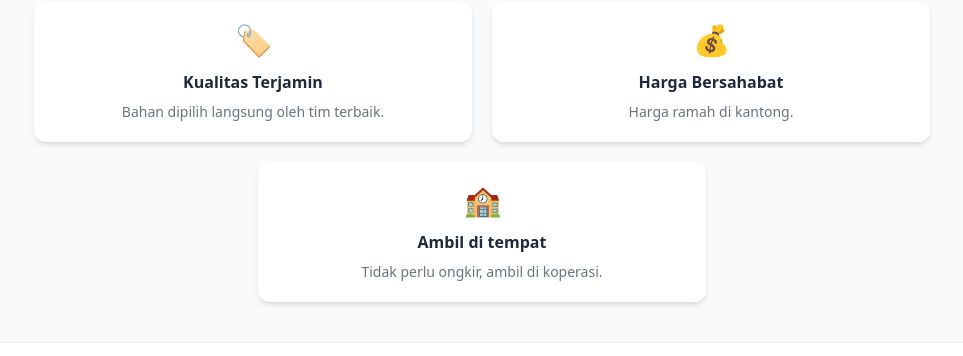
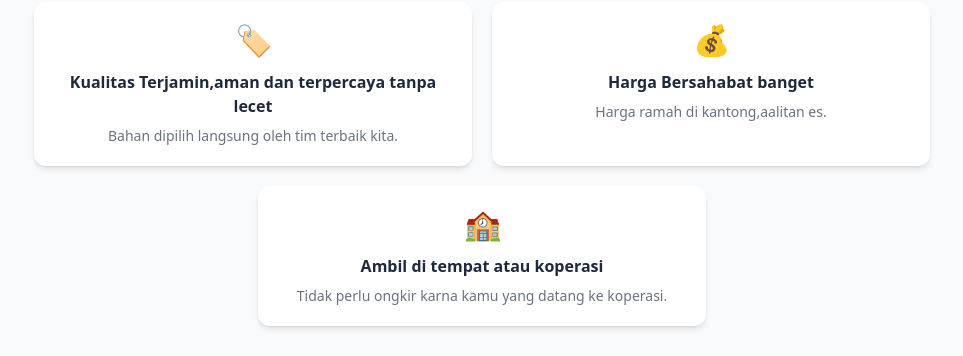
Before and after one commit to Fitrah-nursidik/websekolah-vercel-fitrahnursidik, a Vue app: page / in a window 1280 px wide. Shown: the part 832-1188 px from the top of the page, without its empty margins (158-1121 px from the left). Built offline with nearby package versions, Linux system fonts and the light colour scheme.

Commit message:
update perubahan

```diff
--- a/src/pages/AboutPage.vue
+++ b/src/pages/AboutPage.vue
@@ -38,7 +38,7 @@ const daftarTim = ref([
       </h1>
 
       <p class="mt-3 text-white">
-        Kenalan dengan tim kami 👋
+        kalian bisa kenalan dengan tim kami 👋
       </p>
     </section>
 
@@ -53,13 +53,13 @@ const daftarTim = ref([
           </h2>
 
           <p class="mb-4 leading-7 text-slate-600">
-            Platform onlineshop ini lahir dari inisiatif mandiri
+            Platform onlineshop ini lahir dari inisiatif mandiri seorang
             siswa SMK Yadika Soreang jurusan PPLG.
           </p>
 
           <p class="leading-7 text-slate-600">
             Fokus utama kami adalah memberikan kemudahan bagi
-            warga sekolah dalam memenuhi kebutuhan belajar sehari-hari.
+            warga sekolah dalam memenuhi kebutuhan belajar ngoding dan lain lain .
           </p>
 
         </div>
--- a/src/pages/ContactPage.vue
+++ b/src/pages/ContactPage.vue
@@ -1,19 +1,17 @@
 <template>
   <div class="font-sans text-gray-800">
-    <!-- Banner Header -->
+
     <div
       class="mb-10 bg-gradient-to-br from-indigo-600 to-red-500 px-5 py-10 text-center text-white"
     >
       <h1 class="m-0 text-3xl font-bold">
-        Hubungi Kami
+        Hubungi Kami apabila ada kendala dan lain lain
       </h1>
     </div>
 
-    <!-- Main Content Container -->
     <div
       class="mx-auto mb-12 flex max-w-5xl flex-col gap-8 px-5 md:flex-row md:gap-10"
     >
-      <!-- Bagian Kiri: Info Kontak -->
       <div class="flex-1">
         <h2 class="mb-6 text-2xl font-semibold">
           Info Kontak
@@ -47,7 +45,6 @@
         </div>
       </div>
 
-      <!-- Bagian Kanan: Formulir -->
       <div
         class="flex-1 rounded-2xl bg-gray-50 p-7 shadow-md"
       >
@@ -56,7 +53,6 @@
         </h3>
 
         <form @submit.prevent>
-          <!-- Nama -->
           <div class="mb-4">
             <label
               for="nama"
@@ -73,7 +69,6 @@
             />
           </div>
 
-          <!-- Email -->
           <div class="mb-4">
             <label
               for="email"
@@ -90,7 +85,6 @@
             />
           </div>
 
-          <!-- Pesan -->
           <div class="mb-4">
             <label
               for="pesan"
@@ -107,7 +101,6 @@
             ></textarea>
           </div>
 
-          <!-- Tombol -->
           <button
             type="button"
             class="cursor-pointer rounded-full border-0 bg-indigo-600 px-7 py-2.5 text-sm font-semibold text-white transition hover:bg-indigo-700"
--- a/src/pages/LandingPage.vue
+++ b/src/pages/LandingPage.vue
@@ -51,13 +51,13 @@
 
       <FeatureCard
         icon="🏷️"
-        title="Kualitas Terjamin"
-        description="Bahan dipilih langsung oleh tim terbaik."
+        title="Kualitas Terjamin,aman dan terpercaya tanpa lecet"
+        description="Bahan dipilih langsung oleh tim terbaik kita."
       />
       <FeatureCard
         icon="💰"
-        title="Harga Bersahabat"
-        description="Harga ramah di kantong."
+        title="Harga Bersahabat banget "
+        description="Harga ramah di kantong,aalitan es."
       />
 
     </div>
@@ -68,8 +68,8 @@
 
         <FeatureCard
           icon="🏫"
-          title="Ambil di tempat"
-          description="Tidak perlu ongkir, ambil di koperasi."
+          title="Ambil di tempat atau koperasi"
+          description="Tidak perlu ongkir karna kamu yang datang ke koperasi."
         />
 
       </div>
```
Also changed, not shown: src/pages/ProductPage.vue (+5 -1 lines).
